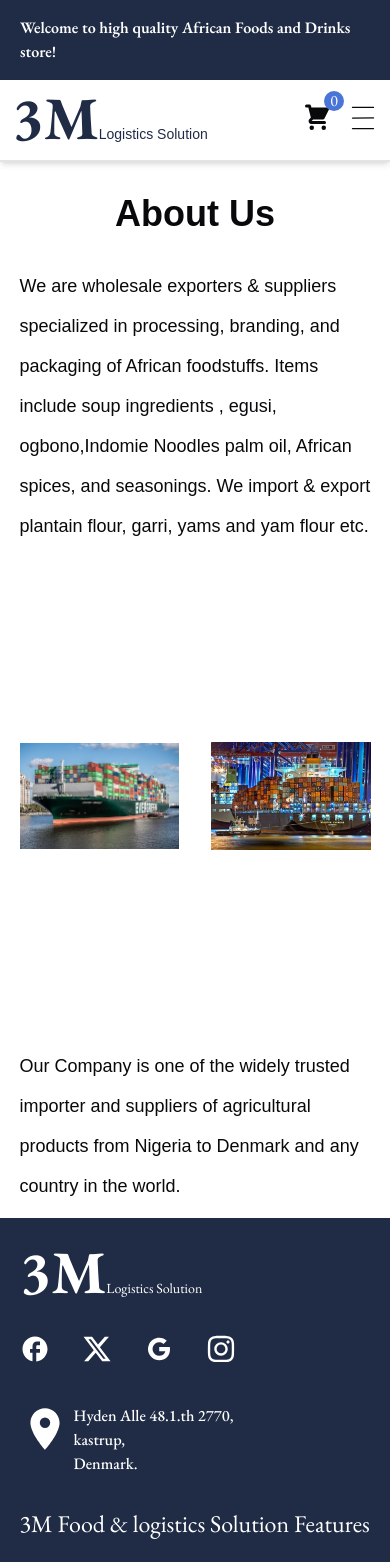
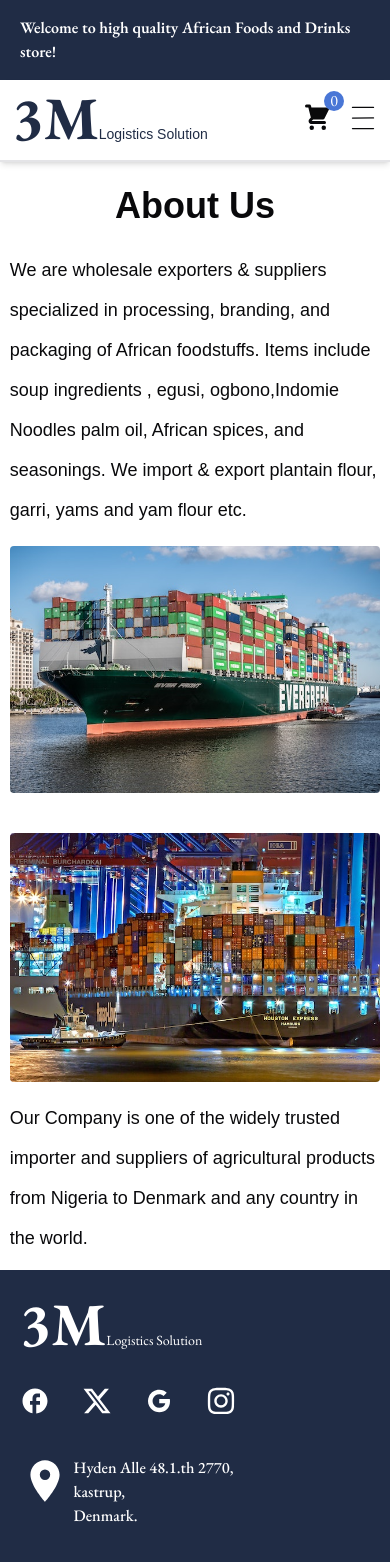
Before and after one commit to Mayadihno/3mlogistics, a Next.js app: page /about in a window 390 px wide. Shown: the top 1562 px of the page. Built offline with nearby package versions, Linux system fonts and the light colour scheme; a web font is replaced by a local one.

Commit message:
refactor: enhance layout and styling for About and Contact components

```diff
--- a/components/About/about.tsx
+++ b/components/About/about.tsx
@@ -4,37 +4,39 @@ import image1 from "../../public/port2.jpg";
 import Image from "next/image";
 const About = () => {
   return (
-    <div className=" w-[90%] mx-auto">
-      <h2 className="text-4xl font-semibold text-center py-8">About Us</h2>
+    <div className=" md:w-[90%] w-[95%] mx-auto">
+      <h2 className="text-4xl font-semibold text-center md:py-8 py-6">
+        About Us
+      </h2>
       <div className="">
-        <p className=" text-lg font-medium leading-10">
+        <p className=" text-lg font-medium leading-10  md:pb-0 pb-4">
           We are wholesale exporters & suppliers specialized in processing,
           branding, and packaging of African foodstuffs. Items include soup
           ingredients , egusi, ogbono,Indomie Noodles palm oil, African spices,
           and seasonings. We import & export plantain flour, garri, yams and yam
           flour etc.
         </p>
-        <div className="flex space-x-8 items-center w-full">
-          <div className="w-[800px] h-[500px]">
+        <div className="flex md:flex-row flex-col space-y-10 md:space-y-0 md:space-x-8 space-x-0 items-center w-full">
+          <div className="md:w-[800px] w-full md:h-[500px]">
             <Image
               src={image}
               alt="about page image"
               width={1000}
               height={1000}
-              className="w-full h-full object-contain rounded-[50px]"
+              className="w-full h-full object-contain md:rounded-[50px] rounded-sm"
             />
           </div>
-          <div className="w-[800px] h-[500px]">
+          <div className="md:w-[800px] w-full md:h-[500px]">
             <Image
               src={image1}
               alt="about page image"
               width={1000}
               height={1000}
-              className="w-full h-full object-contain rounded-[50px]"
+              className="w-full h-full object-contain md:rounded-[50px] rounded-sm"
             />
           </div>
         </div>
-        <p className="text-lg font-medium leading-10 pb-3">
+        <p className="text-lg font-medium leading-10 pb-3 md:pt-0 pt-4">
           Our Company is one of the widely trusted importer and suppliers of
           agricultural products from Nigeria to Denmark and any country in the
           world.
--- a/components/contact/Contact.tsx
+++ b/components/contact/Contact.tsx
@@ -57,15 +57,15 @@ const Contact = () => {
           }
         );
     } catch (error) {
-      console.log(error)
+      console.log(error);
       toast.error("Something went wrong. Try again later");
       setLoading(false);
     }
   };
   return (
-    <div className=" w-[90%] mx-auto mt-6 mb-10">
+    <div className=" md:w-[90%] w-[95%] mx-auto mt-6 mb-10">
       <h2 className="text-4xl font-semibold text-center pb-6">Contact Us</h2>
-      <div className="bg-white shadow-2xl py-4 px-6 rounded-md w-[70%] mx-auto">
+      <div className="bg-white shadow-2xl py-4 px-6 rounded-md md:w-[70%] w-full mx-auto">
         <form onSubmit={handleSubmit(onSubmit)} className="font-ebgaramond">
           <div className="flex space-x-5">
             <div className="w-full">
@@ -132,7 +132,7 @@ const Contact = () => {
             />
           </div>
           <div className="mt-5">
-            <button className="bg-white w-full text-lg font-semibold text-center text-[#202C45] hover:text-white px-5 py-3 rounded-md hover:bg-[#202C45]/100">
+            <button className="md:bg-white bg-[#202C45] w-full text-lg font-semibold text-center text-white md:text-[#202C45] hover:text-white px-5 py-3 rounded-md hover:bg-[#202C45]/100">
               {loading ? (
                 <span className="flex items-center justify-center">
                   <LoaderCircle className="mr-2 animate-spin" />
```
